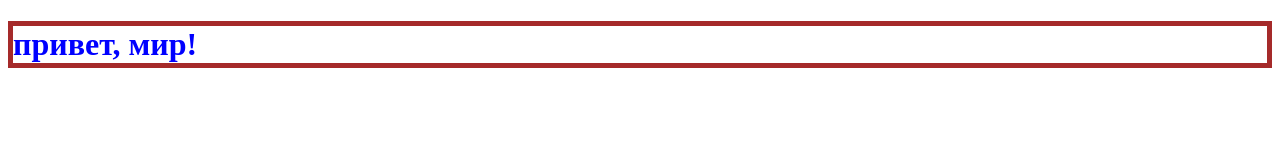
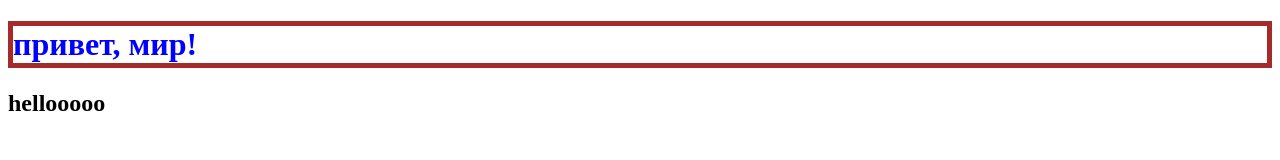
Before and after one commit to melnikonayana/diplom-mq-57, a plain HTML site: page index.html in a window 1280 px wide. Drawn offline with Linux system fonts and the light colour scheme.

Commit message:
обновленный

```diff
--- a/index.html
+++ b/index.html
@@ -10,5 +10,6 @@
 </head>
 <body>
 <h1>привет, мир!</h1>
+<h2>hellooooo</h2>
 </body>
 </html>
```
